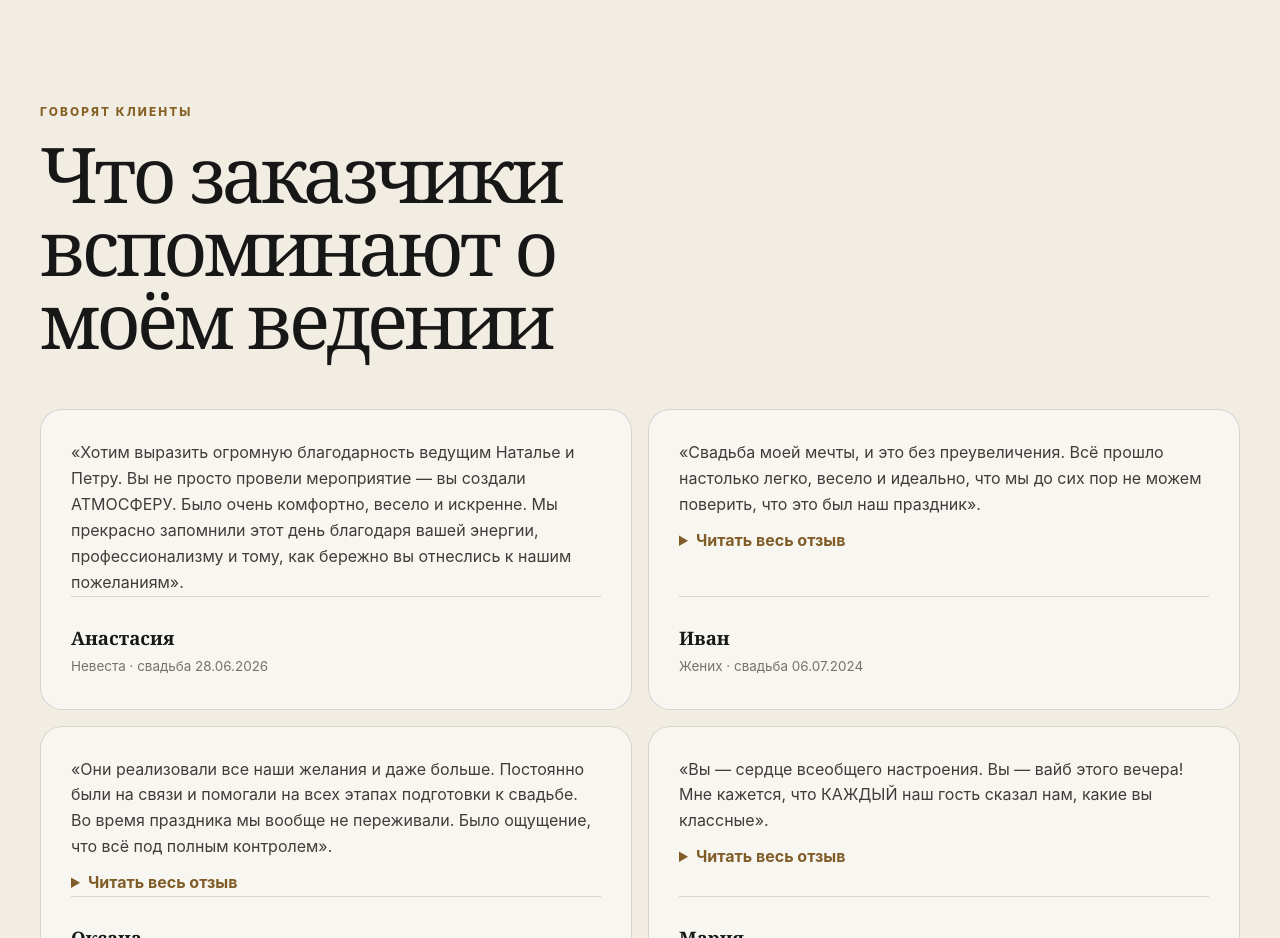
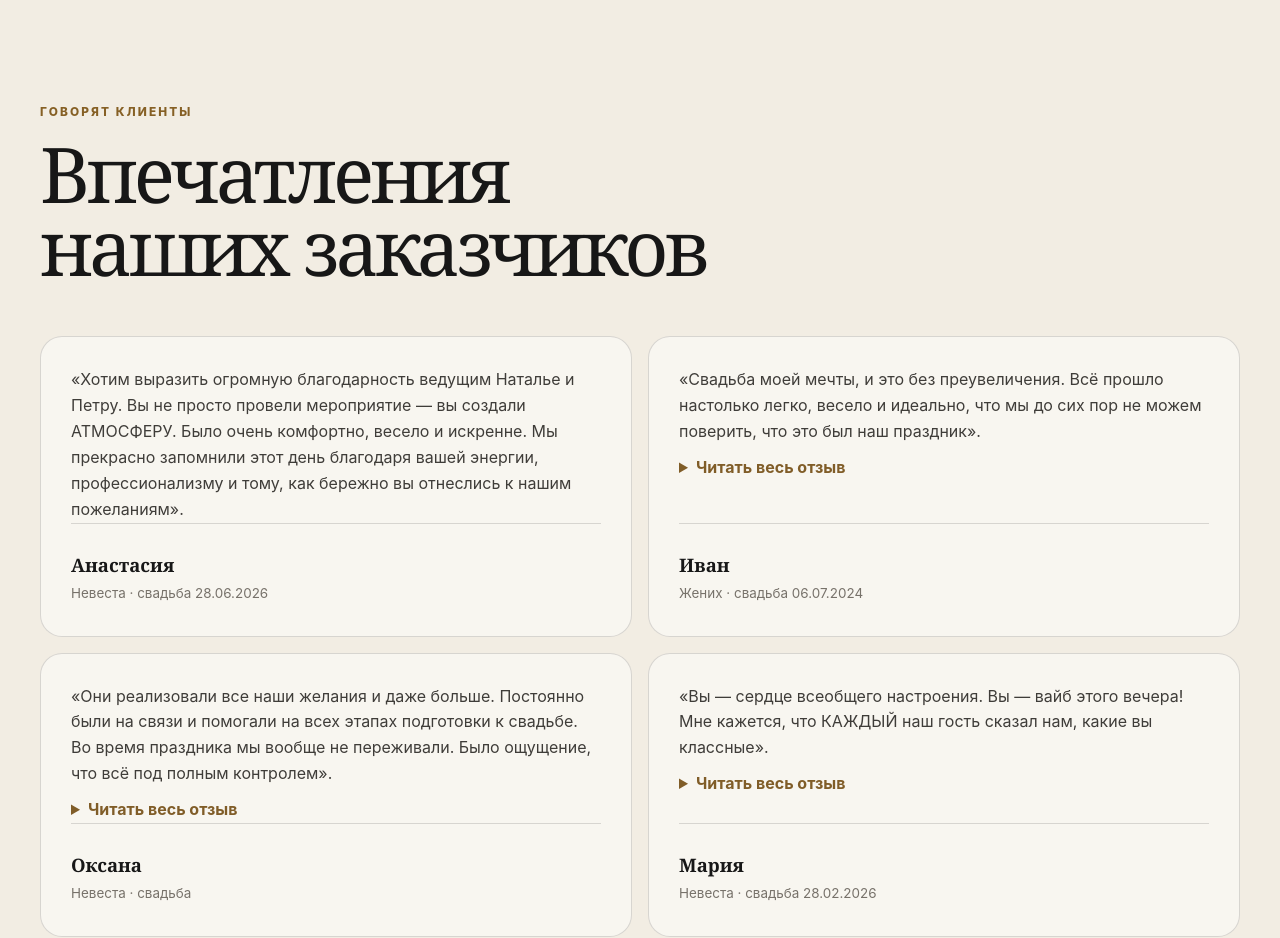
Before and after one commit to PeterDemidov/demidovs-event, a plain HTML site: page natalia/index.html in a window 1280 px wide. Shown: the part 4680-5618 px from the top of the page. Drawn offline with Linux system fonts and the light colour scheme.

Commit message:
Обновить заголовок отзывов на странице Натальи

```diff
--- a/natalia/index.html
+++ b/natalia/index.html
@@ -352,7 +352,7 @@
     <section class="section cream reviews" id="reviews">
       <div class="wrap">
         <div class="section-kicker reveal">Говорят клиенты</div>
-        <h2 class="section-title reveal">Что заказчики вспоминают о моём ведении</h2>
+        <h2 class="section-title reveal">Впечатления наших заказчиков</h2>
         <div class="reviews-grid">
           <article class="review reveal"><blockquote>«Хотим выразить огромную благодарность ведущим Наталье и Петру. Вы не просто провели мероприятие — вы создали АТМОСФЕРУ. Было очень комфортно, весело и искренне. Мы прекрасно запомнили этот день благодаря вашей энергии, профессионализму и тому, как бережно вы отнеслись к нашим пожеланиям».</blockquote><footer><strong>Анастасия</strong><span>Невеста · свадьба 28.06.2026</span></footer></article>
           <article class="review reveal"><blockquote>«Свадьба моей мечты, и это без преувеличения. Всё прошло настолько легко, весело и идеально, что мы до сих пор не можем поверить, что это был наш праздник».</blockquote><details><summary>Читать весь отзыв</summary><p>Уже с момента ЗАГСа мы поймали своё настроение и волну, а Петя и Наташа смогли раскрыть её ещё сильнее. Мы просто кайфовали от каждого момента собственной свадьбы. Самое крутое, что ребята почти ничего заранее нам не рассказывали, и каждое событие становилось настоящим сюрпризом: живым, эмоциональным, интересным и очень атмосферным. Всё происходило настолько естественно и легко, что хотелось проживать этот день снова и снова. Отдельное удовольствие видеть гостей такими вовлечёнными. Все участвовали, смеялись, слушали тосты, реагировали на каждую активность. Эти живые эмоции гостей, наверное, самое ценное, что можно получить в такой день. Мы безумно благодарны за эту атмосферу, за настроение и за воспоминания, которые останутся с нами на всю жизнь. Это действительно событие, которое невозможно сравнить ни с чем другим.</p></details><footer><strong>Иван</strong><span>Жених · свадьба 06.07.2024</span></footer></article>
```
